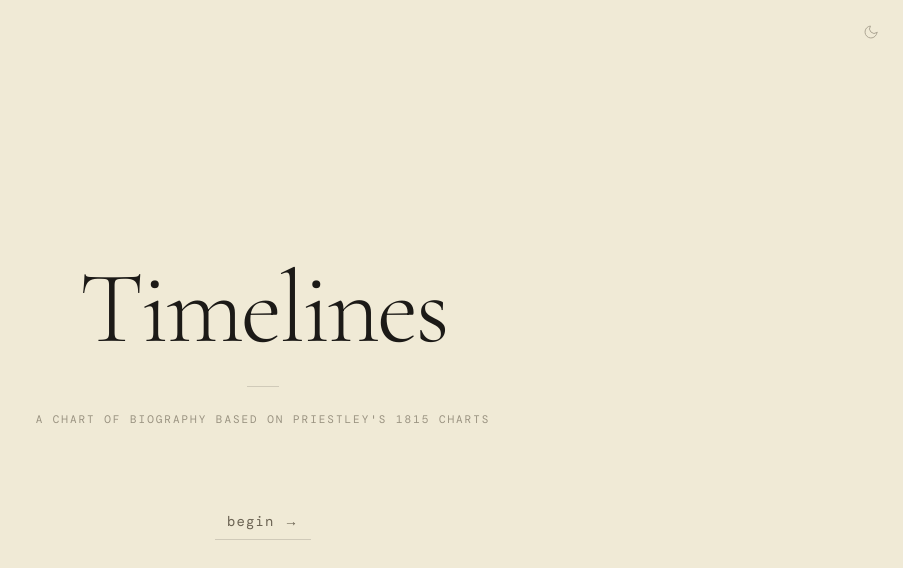
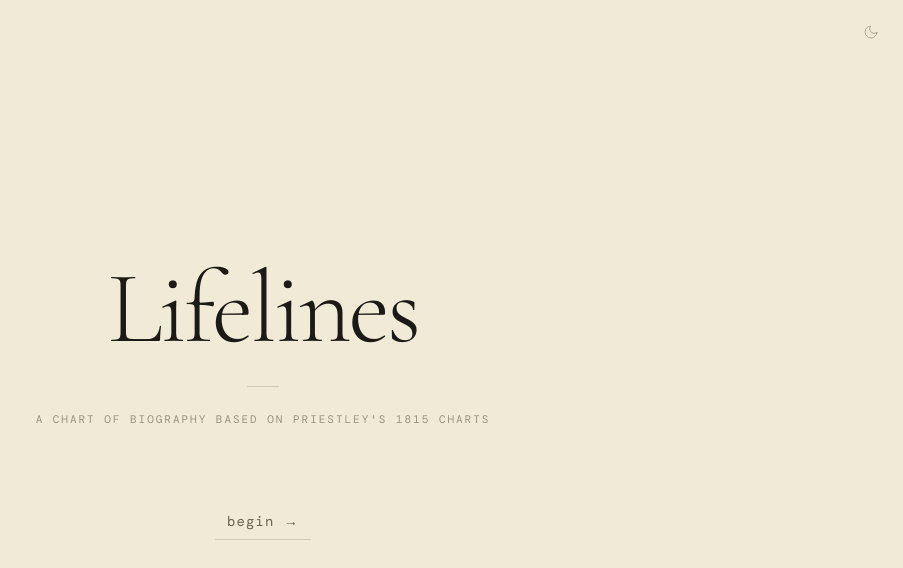
Before and after one commit to MustafaLo/TimelineGeneration, a Next.js app: page / in a window 1280 px wide. Shown: the top 568 px of the page, without its empty margins (377-1280 px from the left). Built offline with nearby package versions, Linux system fonts and the light colour scheme; a web font is replaced by a local one.

Commit message:
Name change

```diff
--- a/app/page.tsx
+++ b/app/page.tsx
@@ -209,7 +209,7 @@ export default function Home() {
               userSelect: "none",
             }}
           >
-            Timelines
+            Lifelines
           </h1>
 
           <div
```
